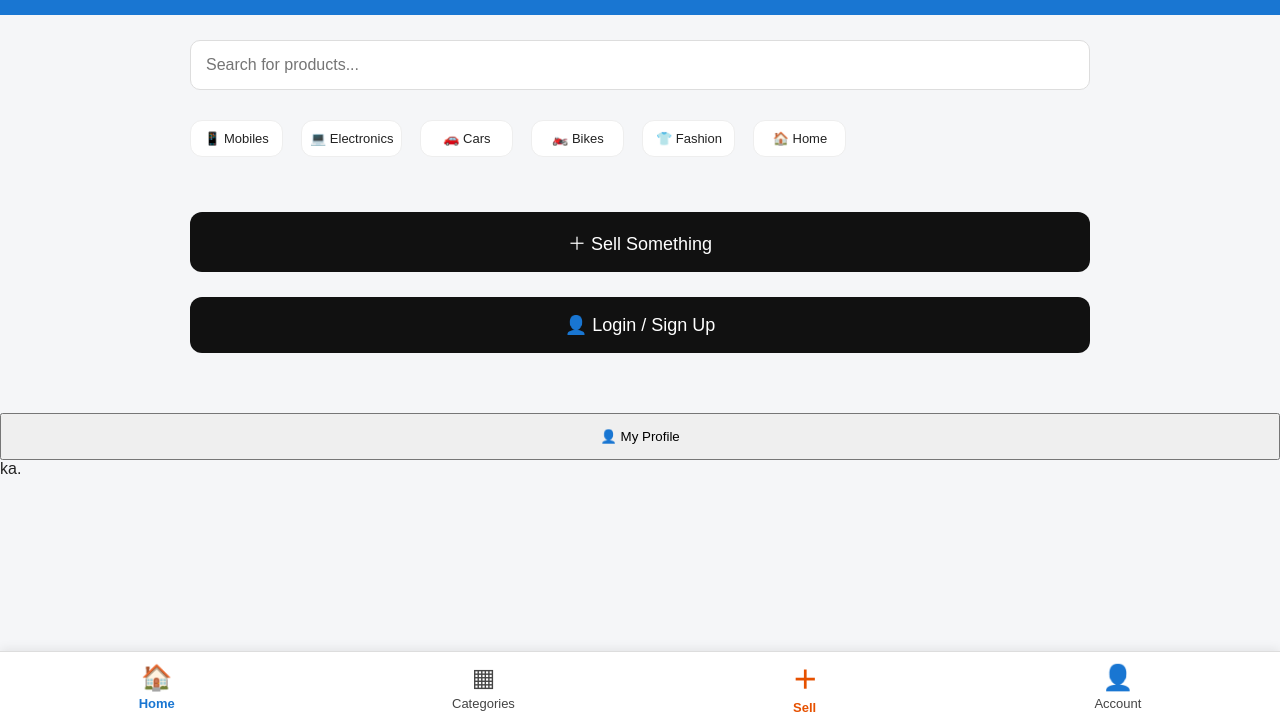
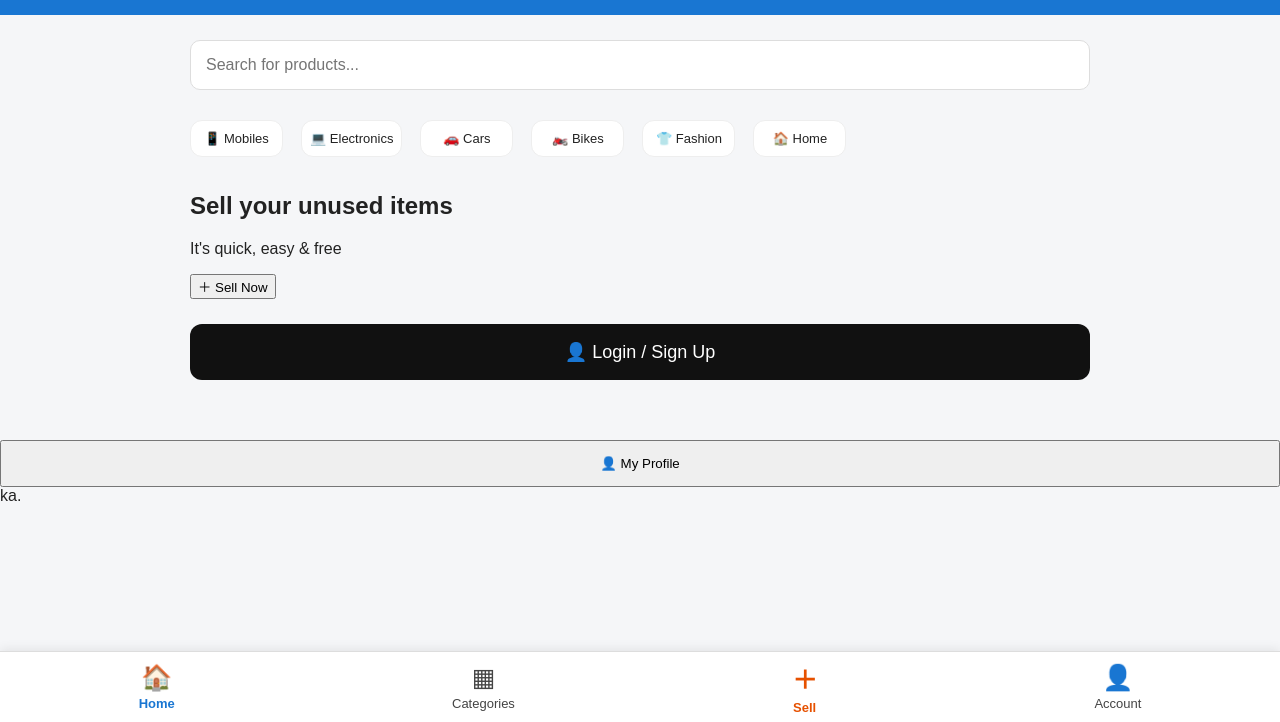
Before and after one commit to gizmoscybar-byte/BuysellU, a plain HTML site: page index.html in a window 1280 px wide. Shown: the part 78-800 px from the top of the page. Drawn offline with Linux system fonts and the light colour scheme.

Commit message:
Update index.html

```diff
--- a/index.html
+++ b/index.html
@@ -312,9 +312,19 @@ oninput="searchListings()">
 
 </div>
 
-<button class="sell-btn" onclick="window.location.href='sell.html'">
-＋ Sell Something
-</button>
+<div class="sell-banner">
+
+  <div class="sell-banner-text">
+    <h2>Sell your unused items</h2>
+    <p>It's quick, easy & free</p>
+  </div>
+
+  <button onclick="window.location.href='sell.html'">
+    ＋ Sell Now
+  </button>
+
+</div>
+
 <button class="sell-btn" onclick="showLoginForm()">
 👤 Login / Sign Up
 </button>
```
